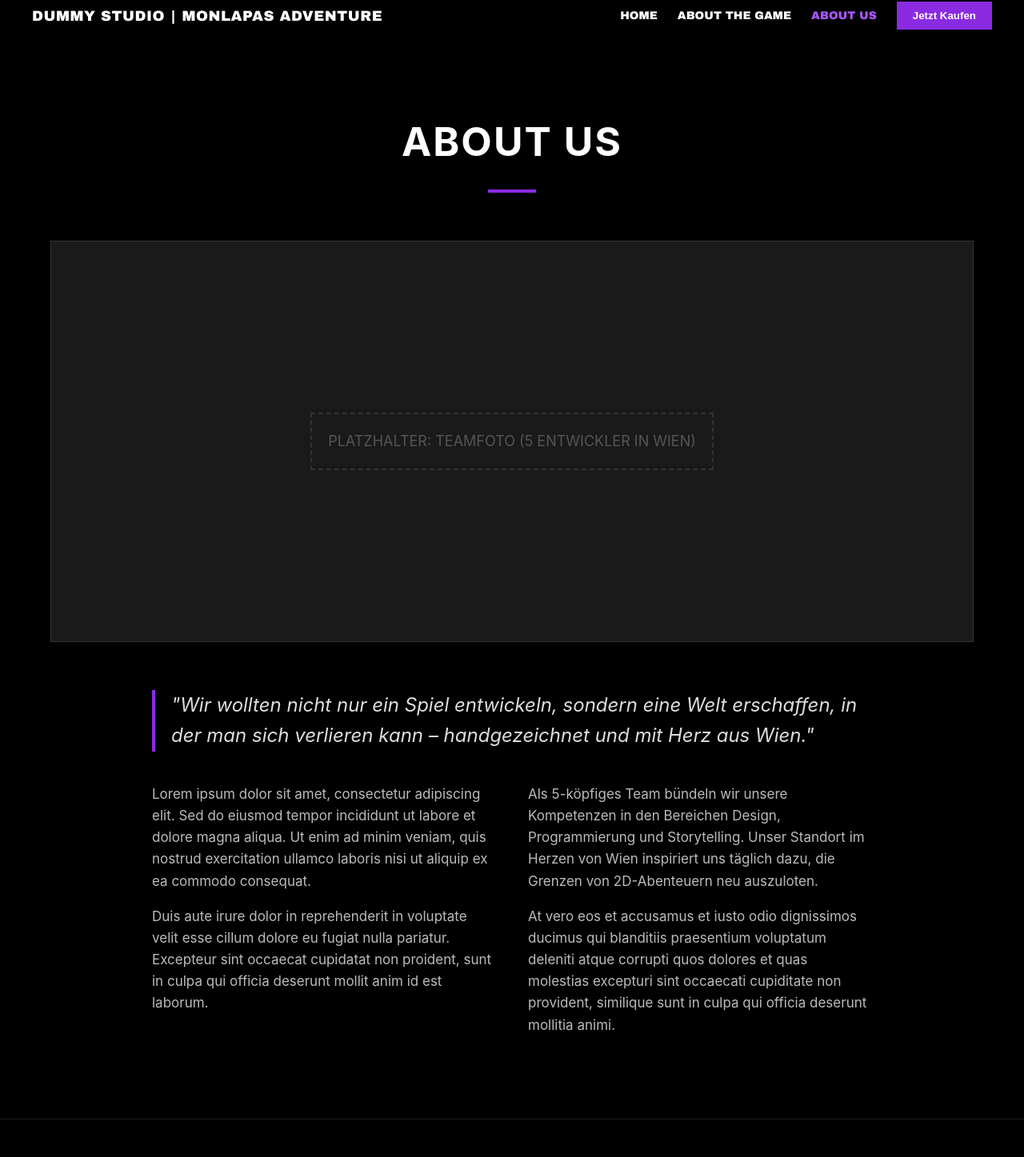
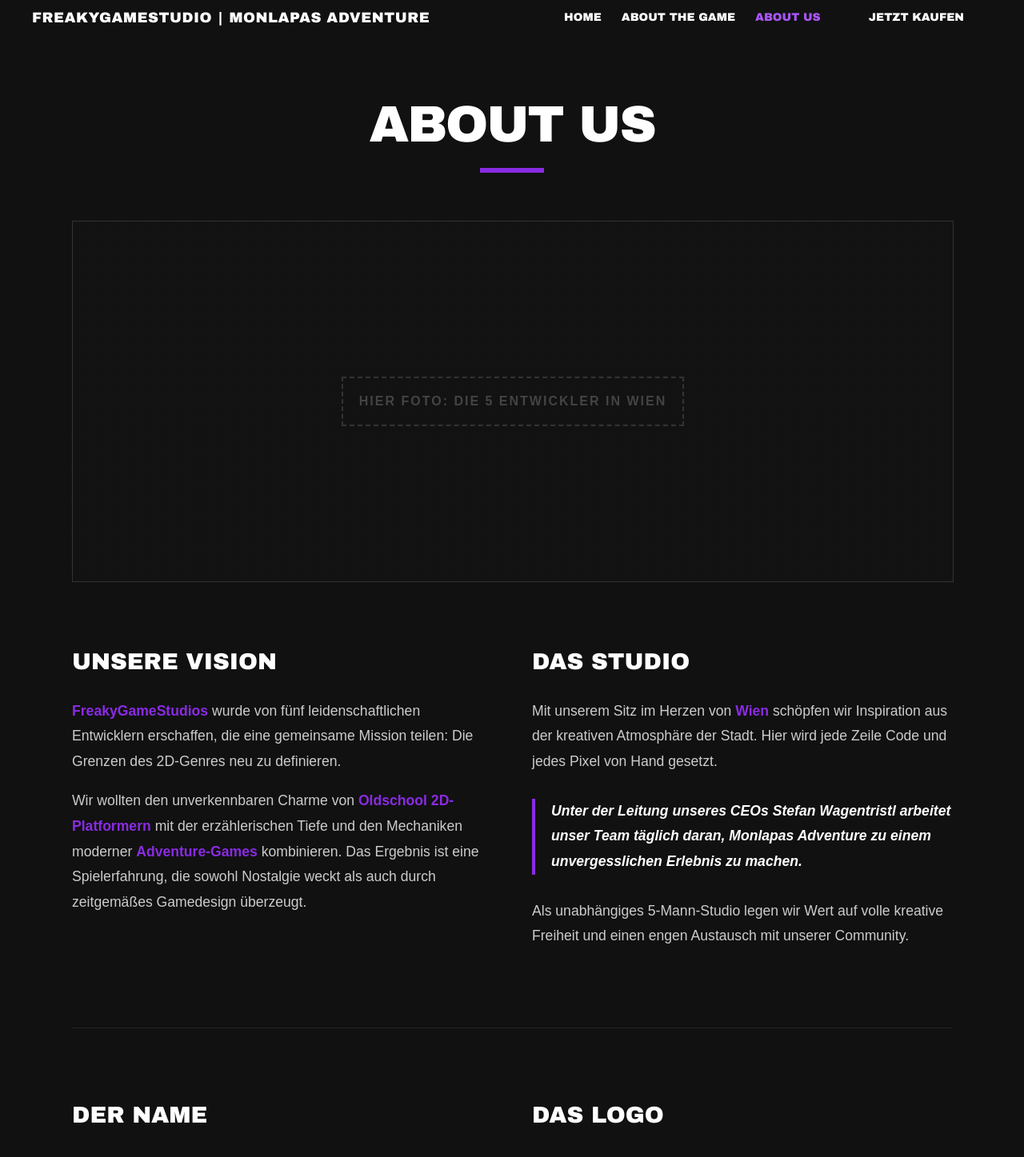
Before and after one commit to stfn123123/stfn123123.github.io, an Angular app: page /about-us in a window 1280 px wide. Shown: the part 18-1465 px from the top of the page at 80% size. Built offline with nearby package versions, Linux system fonts and the light colour scheme.

Commit message:
second design

```diff
--- a/src/app/about-us/about-us.html
+++ b/src/app/about-us/about-us.html
@@ -1,138 +1,153 @@
-<!DOCTYPE html>
-<html lang="de">
-<head>
-  <meta charset="UTF-8">
-  <meta name="viewport" content="width=device-width, initial-scale=1.0">
-  <title>About Us | Monlapas Adventure</title>
 <style>
-    /* Grunddesign (wie Homepage) */
-    body {
-      margin: 0;
-      font-family: 'Inter', 'Arial', sans-serif;
-      background-color: #000;
-      color: #fff;
-      line-height: 1.6;
+  .about-container {
+    max-width: 1100px;
+    margin: 0 auto;
+    padding: 60px 20px;
+    font-family: 'Arial', sans-serif;
+    color: #ffffff;
+    background-color: #111111;
   }
 
-    /* Navigation */
-    nav {
-      display: flex;
-      justify-content: space-between;
-      align-items: center;
-      padding: 20px 50px;
-      background: #000;
-      border-bottom: 1px solid #333;
+  .about-header {
+    text-align: center;
+    margin-bottom: 60px;
   }
-    .logo { font-weight: bold; letter-spacing: 1px; }
-    .nav-links a { color: white; text-decoration: none; margin: 0 15px; font-weight: bold; text-transform: uppercase; font-size: 14px; }
-    .nav-links a:hover { color: #8A2BE2; }
 
-    /* Header Bereich */
-    .about-header {
-      padding: 80px 50px 40px 50px;
-      text-align: center;
-    }
   .about-header h1 {
-      font-size: 50px;
+    font-family: 'Arial Black', sans-serif;
+    font-size: 4rem;
     text-transform: uppercase;
     margin: 0;
-      letter-spacing: 2px;
+    letter-spacing: -2px;
   }
-    .purple-line {
-      width: 60px;
-      height: 4px;
+
+  .accent-line {
+    width: 80px;
+    height: 6px;
     background-color: #8A2BE2;
     margin: 20px auto;
   }
 
-    /* Team Bild Platzhalter */
-    .team-image-container {
-      width: 90%;
-      max-width: 1200px;
-      height: 500px;
-      margin: 0 auto 60px auto;
+  /* Team Image Placeholder */
+  .team-hero {
+    width: 100%;
+    height: 450px;
+    background: linear-gradient(rgba(0,0,0,0.3), rgba(0,0,0,0.3)); /* Pfad anpassen */
     background-color: #1a1a1a;
-      border: 1px solid #333;
+    background-size: cover;
+    background-position: center;
     display: flex;
     align-items: center;
     justify-content: center;
-      position: relative;
-      overflow: hidden;
+    border: 1px solid #333;
+    margin-bottom: 50px;
   }
-    .team-image-container img {
-      width: 100%;
-      height: 100%;
-      object-fit: cover;
-      opacity: 0.6;
-    }
+
   .placeholder-text {
-      position: absolute;
-      color: #555;
-      font-size: 18px;
+    color: #444;
     text-transform: uppercase;
+    font-weight: bold;
+    letter-spacing: 2px;
     border: 2px dashed #333;
     padding: 20px;
   }
 
-    /* Content Bereich */
-    .content-container {
-      max-width: 900px;
-      margin: 0 auto;
-      padding: 0 20px 100px 20px;
+  /* Text Content */
+  .content-grid {
+    display: grid;
+    grid-template-columns: 1fr 1fr;
+    gap: 50px;
+    line-height: 1.8;
+    font-size: 1.1rem;
+    color: #cccccc;
   }
-    .ceo-quote {
-      font-size: 24px;
-      font-style: italic;
+
+  .ceo-mention {
+    color: #ffffff;
+    font-weight: bold;
     border-left: 4px solid #8A2BE2;
     padding-left: 20px;
-      margin-bottom: 40px;
-      color: #ddd;
+    margin: 30px 0;
+    font-style: italic;
   }
-    .main-text {
-      column-count: 2;
-      column-gap: 40px;
-      font-size: 17px;
-      color: #bbb;
+
+  h2 {
+    font-family: 'Arial Black', sans-serif;
+    color: #ffffff;
+    text-transform: uppercase;
+    font-size: 1.8rem;
+    margin-bottom: 20px;
   }
-    .main-text p { margin-top: 0; }
 
-    @media (max-width: 768px) {
-      .main-text { column-count: 1; }
-      .team-image-container { height: 300px; }
+  .highlight {
+    color: #8A2BE2;
+    font-weight: bold;
+  }
+
+  /* Name & Logo Section */
+  .origin-section {
+    margin-top: 80px;
+    padding-top: 60px;
+    border-top: 1px solid #222;
+  }
+
+  @media (max-width: 800px) {
+    .content-grid { grid-template-columns: 1fr; }
+    .about-header h1 { font-size: 2.5rem; }
   }
 </style>
-</head>
-<body>
 
+<div class="about-container">
   <header class="about-header">
     <h1>About Us</h1>
-  <div class="purple-line"></div>
+    <div class="accent-line"></div>
   </header>
 
-<section class="team-image-container">
-  <div class="placeholder-text">Platzhalter: Teamfoto (5 Entwickler in Wien)</div>
+  <section class="team-hero">
+    <div class="placeholder-text">Hier Foto: Die 5 Entwickler in Wien</div>
   </section>
 
-<main class="content-container">
-  <div class="ceo-quote">
-    "Wir wollten nicht nur ein Spiel entwickeln, sondern eine Welt erschaffen, in der man sich verlieren kann – handgezeichnet und mit Herz aus Wien."
+  <main class="content-grid">
+    <div class="description-left">
+      <h2>Unsere Vision</h2>
+      <p>
+        <span class="highlight">FreakyGameStudios</span> wurde von fünf leidenschaftlichen Entwicklern erschaffen, die eine gemeinsame Mission teilen: Die Grenzen des 2D-Genres neu zu definieren.
+      </p>
+      <p>
+        Wir wollten den unverkennbaren Charme von <span class="highlight">Oldschool 2D-Platformern</span> mit der erzählerischen Tiefe und den Mechaniken moderner <span class="highlight">Adventure-Games</span> kombinieren. Das Ergebnis ist eine Spielerfahrung, die sowohl Nostalgie weckt als auch durch zeitgemäßes Gamedesign überzeugt.
+      </p>
     </div>
 
-  <div class="main-text">
+    <div class="description-right">
+      <h2>Das Studio</h2>
       <p>
-      Lorem ipsum dolor sit amet, consectetur adipiscing elit. Sed do eiusmod tempor incididunt ut labore et dolore magna aliqua. Ut enim ad minim veniam, quis nostrud exercitation ullamco laboris nisi ut aliquip ex ea commodo consequat.
+        Mit unserem Sitz im Herzen von <span class="highlight">Wien</span> schöpfen wir Inspiration aus der kreativen Atmosphäre der Stadt. Hier wird jede Zeile Code und jedes Pixel von Hand gesetzt.
       </p>
+
+      <div class="ceo-mention">
+        Unter der Leitung unseres CEOs <strong>Stefan Wagentristl</strong> arbeitet unser Team täglich daran, Monlapas Adventure zu einem unvergesslichen Erlebnis zu machen.
+      </div>
+
       <p>
-      Duis aute irure dolor in reprehenderit in voluptate velit esse cillum dolore eu fugiat nulla pariatur. Excepteur sint occaecat cupidatat non proident, sunt in culpa qui officia deserunt mollit anim id est laborum.
-    </p>
-    <p>
-      Als 5-köpfiges Team bündeln wir unsere Kompetenzen in den Bereichen Design, Programmierung und Storytelling. Unser Standort im Herzen von Wien inspiriert uns täglich dazu, die Grenzen von 2D-Abenteuern neu auszuloten.
-    </p>
-    <p>
-      At vero eos et accusamus et iusto odio dignissimos ducimus qui blanditiis praesentium voluptatum deleniti atque corrupti quos dolores et quas molestias excepturi sint occaecati cupiditate non provident, similique sunt in culpa qui officia deserunt mollitia animi.
+        Als unabhängiges 5-Mann-Studio legen wir Wert auf volle kreative Freiheit und einen engen Austausch mit unserer Community.
       </p>
     </div>
   </main>
 
-</body>
-</html>
+  <section class="origin-section">
+    <div class="content-grid">
+      <div>
+        <h2>Der Name</h2>
+        <p>
+          Der Name <span class="highlight">FreakyGameStudios</span> kommt davon, dass wir selbst ein bisschen "freaky" sind. Wir denken außerhalb der gewohnten Bahnen, lieben unkonventionelle Lösungen und scheuen uns nicht davor, verrückte Ideen in unsere Spiele einzubauen. [Hier kannst du noch mehr Details hinzufügen, warum ihr freaky seid...]
+        </p>
+      </div>
+      <div>
+        <h2>Das Logo</h2>
+        <p>
+          Unser Logo repräsentiert diese Philosophie. [Hier Platzhalter für die Erklärung der grafischen Elemente: Warum diese Farben? Was stellt die Form dar? Wie spiegelt es Wien oder eure Spiele wider?]
+        </p>
+      </div>
+    </div>
+  </section>
+</div>
--- a/src/app/app.html
+++ b/src/app/app.html
@@ -1,7 +1,7 @@
 <style>
   :root {
     --primary-purple: #8A2BE2;
-    --bg-black: #000000;
+    --bg-black: #111111;
     --text-white: #ffffff;
   }
 
@@ -66,12 +66,24 @@
 
   /* Der lila Button aus dem Screenshot */
   .buy-btn {
-    background-color: #8A2BE2;
-    color: white;
-    padding: 10px 20px;
-    border: none;
+    background-color: transparent;
+    color: var(--text-white);
+    border: 2px solid var(--text-white);
+    border-radius: 50px;
+    padding: 12px 35px;
+
+    font-family: 'Arial Black', sans-serif;
+    font-size: 14px;
+    font-weight: 900;
+    text-transform: uppercase;
     cursor: pointer;
-    font-weight: bold;
+    transition: all 0.3s ease;
+  }
+
+  .buy-btn:hover {
+    background-color: #222222 !important;
+    border-color: var(--primary-purple) !important;
+    box-shadow: 0 0 15px rgba(138, 43, 226, 0.8);
   }
 
   /* Footer Design */
@@ -113,7 +125,7 @@
 
 <header class="header">
   <div class="logo-container">
-    <a routerLink="/about-us" class="logo-link">DUMMY STUDIO</a>
+    <a routerLink="/about-us" class="logo-link">FreakyGameStudio</a>
     <span>|</span>
     <a routerLink="/" class="logo-link">MONLAPAS ADVENTURE</a>
   </div>
--- a/src/app/home-page/home-page.html
+++ b/src/app/home-page/home-page.html
@@ -3,7 +3,7 @@
 <head>
   <meta charset="UTF-8">
   <style>
-    body { margin: 0; font-family: 'Arial', sans-serif; background-color: #000; color: #fff; }
+    body { margin: 0; font-family: 'Arial', sans-serif; background-color: #111111; color: #fff; }
 
     /* Navigation */
     nav {
--- a/src/styles.css
+++ b/src/styles.css
@@ -1,6 +1,6 @@
 /* In der Datei src/styles.css */
 body {
-  background-color: #000000; /* Hier deine Wunschfarbe */
+  background-color: #111111; /* Hier deine Wunschfarbe */
   margin: 0;
   color: #ffffff;
 }
```
Lines whose indentation alone changed are shown as unchanged.
